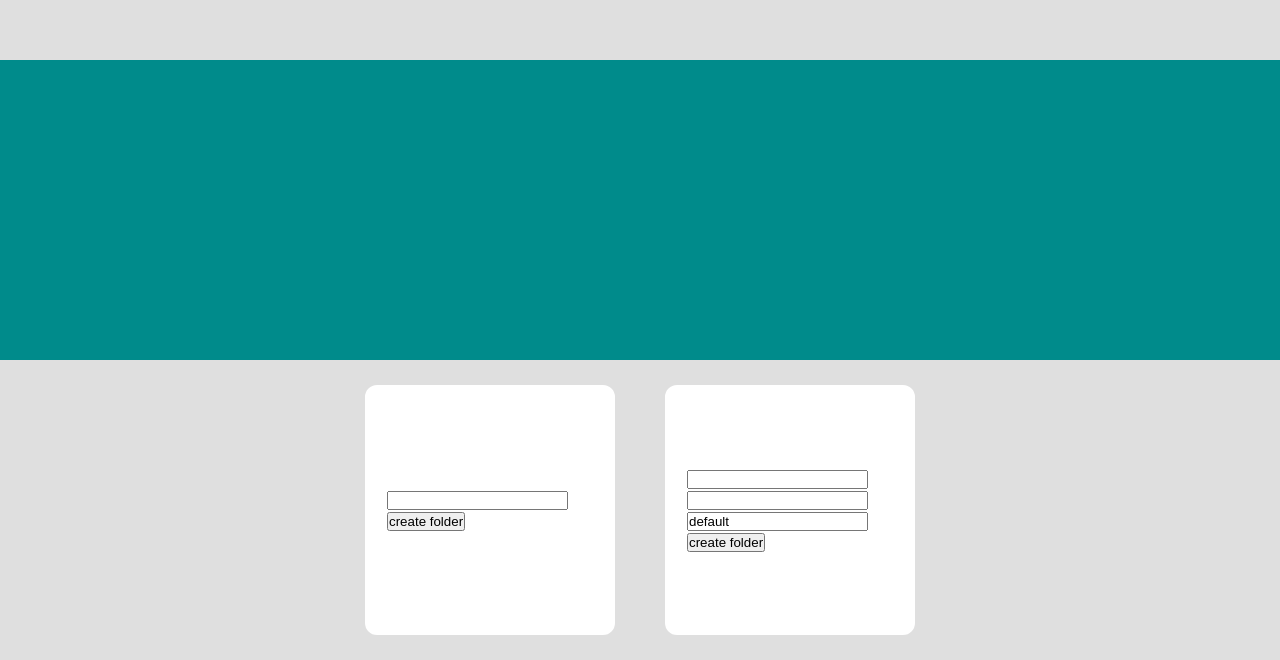
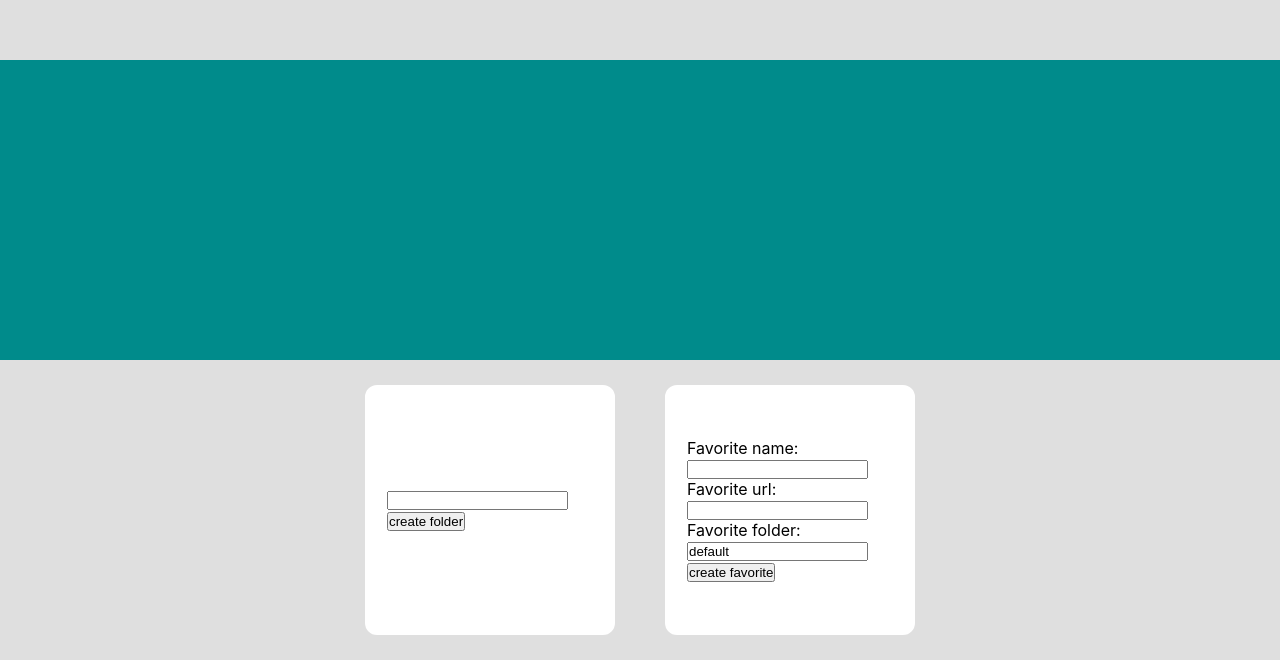
Before and after one commit to Pechenyice/siteMapper, a React (Create React App) app: page / in a window 1280 px wide. Shown: the part 140-800 px from the top of the page. Built offline with nearby package versions, Linux system fonts and the light colour scheme.

Commit message:
added layout styling

```diff
--- a/src/noRedux/elements/components/FavoriteRedactor/FavoriteRedactor.tsx
+++ b/src/noRedux/elements/components/FavoriteRedactor/FavoriteRedactor.tsx
@@ -3,9 +3,11 @@ import {IState as PProps} from './../../TSRootApp';
 
 interface IProps {
     handleAddLink: (link: PProps["link"]) => void
+    handleAddFolder: (link: PProps["folder"]) => void
+    folders: PProps["folder"][]
 }
 
-const FavoriteRedactor: React.FC<IProps> = ({handleAddLink}) => {
+const FavoriteRedactor: React.FC<IProps> = ({handleAddLink, handleAddFolder, folders}) => {
 
     let [favorite, setFavorite] = useState<PProps["link"]>({
         name: '',
@@ -26,31 +28,35 @@ const FavoriteRedactor: React.FC<IProps> = ({handleAddLink}) => {
     }
 
     function handleFavoriteCreate() {
+        if (!folders.filter(e => e.name === favorite.folder).length) handleAddFolder({name: favorite.folder});
         handleAddLink(favorite);
     }
 
     return (
         <section className="main__favoriteRedactor main__redactor">
             <div className="redactor__wrapper">
+            <label htmlFor="name">Favorite name: </label>
 				<input
 					type="text"
 					value={favorite.name}
                     name={'name'}
 					onChange={handleInputChange}
 				></input>
+                <label htmlFor="url">Favorite url: </label>
                 <input
 					type="text"
 					value={favorite.url}
                     name={'url'}
 					onChange={handleInputChange}
 				></input>
+                <label htmlFor="folder">Favorite folder: </label>
                 <input
 					type="text"
 					value={favorite.folder}
                     name={'folder'}
 					onChange={handleInputChange}
 				></input>
-				<button onClick={handleFavoriteCreate}>create folder</button>
+				<button onClick={handleFavoriteCreate}>create favorite</button>
 			</div>
         </section>
     );
```
